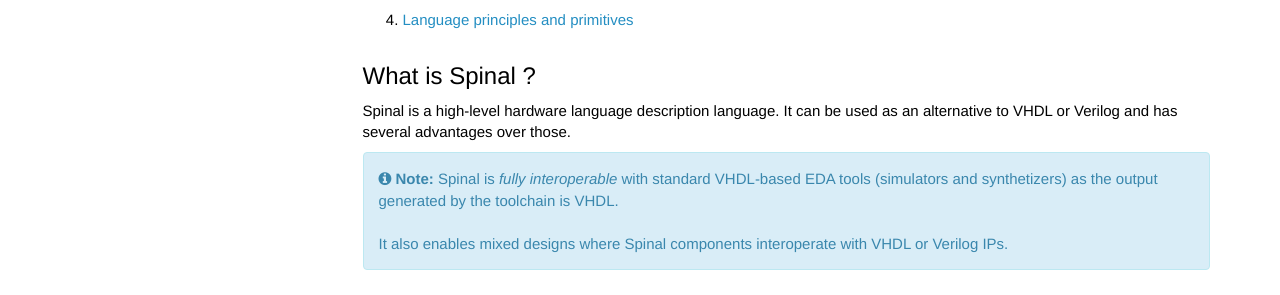
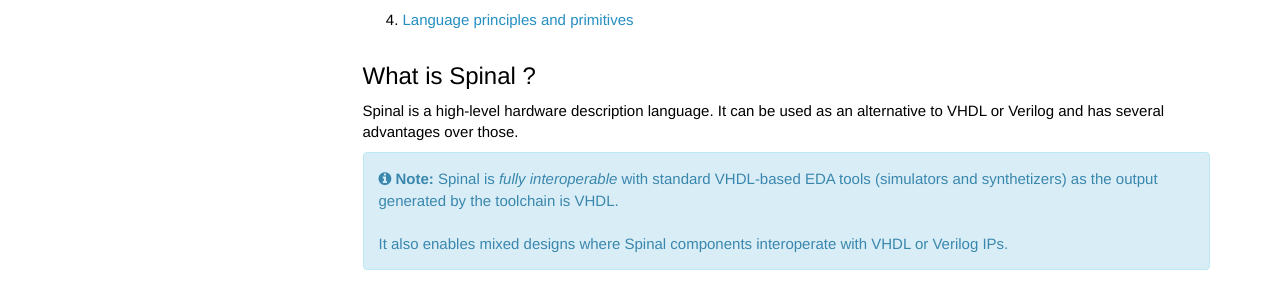
Before and after one commit to SpinalHDL/SpinalDoc, a Jekyll site: the page built from spinal/index.md, in a window 1280 px wide and 900 px high. Shown: the part 358-653 px from the top of the window. Built offline with Jekyll 4.4.1, drawn with Linux system fonts in a browser that asks for light colours; nearby versions of some CDN libraries; comment, search, counter and statistics services are not loaded.

Commit message:
Updated site description

```diff
--- a/_config.yml
+++ b/_config.yml
@@ -27,7 +27,7 @@
   - .idea/
 # these are the files and directories that jekyll will exclude from the build
 
-feedback_email: tomjohnson1492@gmail.com
+feedback_email: spinalhdl@gmail.com
 # used as a contact email for the Feedback link in the top navigation bar
 
 #feedback_disable: true
@@ -84,7 +84,7 @@
 # these are defaults used for the frontmatter for these file types
 
 
-description: "Intended as a documentation theme based on Jekyll for technical writers documenting software and other technical products, this theme has all the elements you would need to handle multiple products with both multi-level sidebar navigation, tags, and other documentation features."
+description: "This is the host site for the Spinal programming language documentation. Spinal is a high-level hardware description language that can be used as an alternative to HVDL or Verilog whislt being compatible with standard EDA tools because it generates syntheizable VHDL.."
 # the description is used in the feed.xml file
 
 #gems:
--- a/spinal/index.md
+++ b/spinal/index.md
@@ -18,8 +18,7 @@
 1. [Language principles and primitives](/spinal_components)
 
 ## What is Spinal ?
-Spinal is a high-level hardware language description language. It can be used as an alternative to VHDL or Verilog and has several advantages over those.
-
+Spinal is a high-level hardware description language. It can be used as an alternative to VHDL or Verilog and has several advantages over those.
 
 {% include note.html content="Spinal is *fully interoperable* with standard VHDL-based EDA tools (simulators and synthetizers) as the output generated by the toolchain is VHDL. <br/><br/>It also enables mixed designs where Spinal components interoperate with VHDL or Verilog IPs." %}
 
```
Also changed, not shown: 2 other files.
